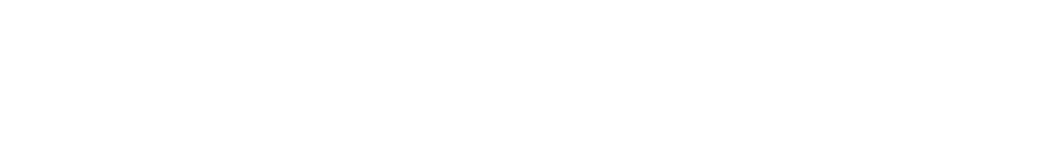
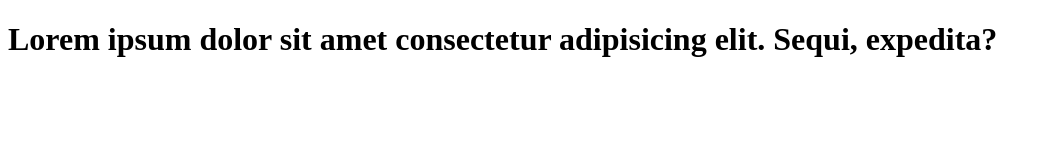
Before and after one commit to kabzngarang254/monday, a plain HTML site: page index.html in a window 1280 px wide. Shown: the whole page, without its empty margins (0-1051 px from the left). Drawn offline with Linux system fonts and the light colour scheme.

Commit message:
added a h1

```diff
--- a/index.html
+++ b/index.html
@@ -6,6 +6,6 @@
     <title>Document</title>
 </head>
 <body>
-
+    <h1>Lorem ipsum dolor sit amet consectetur adipisicing elit. Sequi, expedita?</h1>
 </body>
 </html>
```
